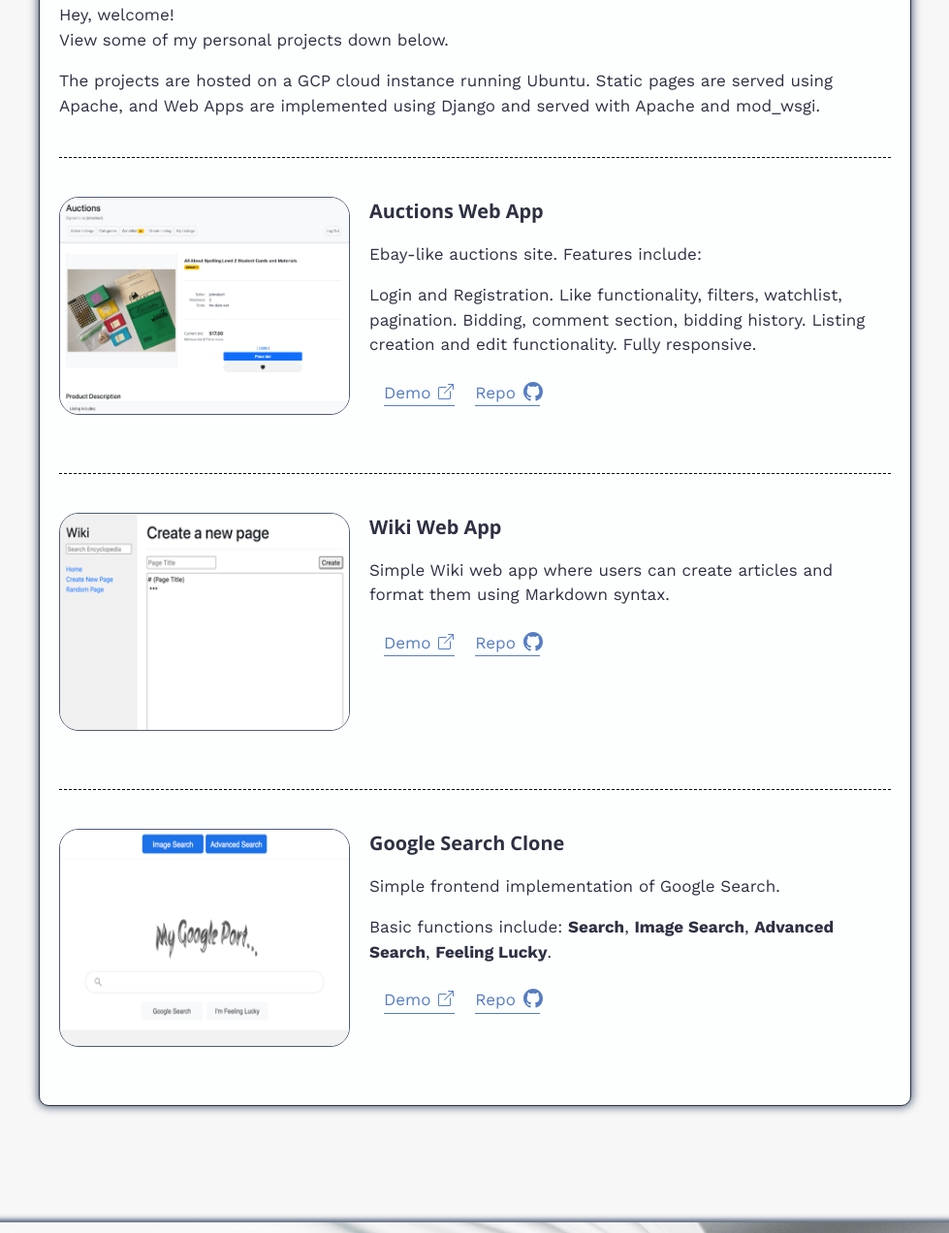
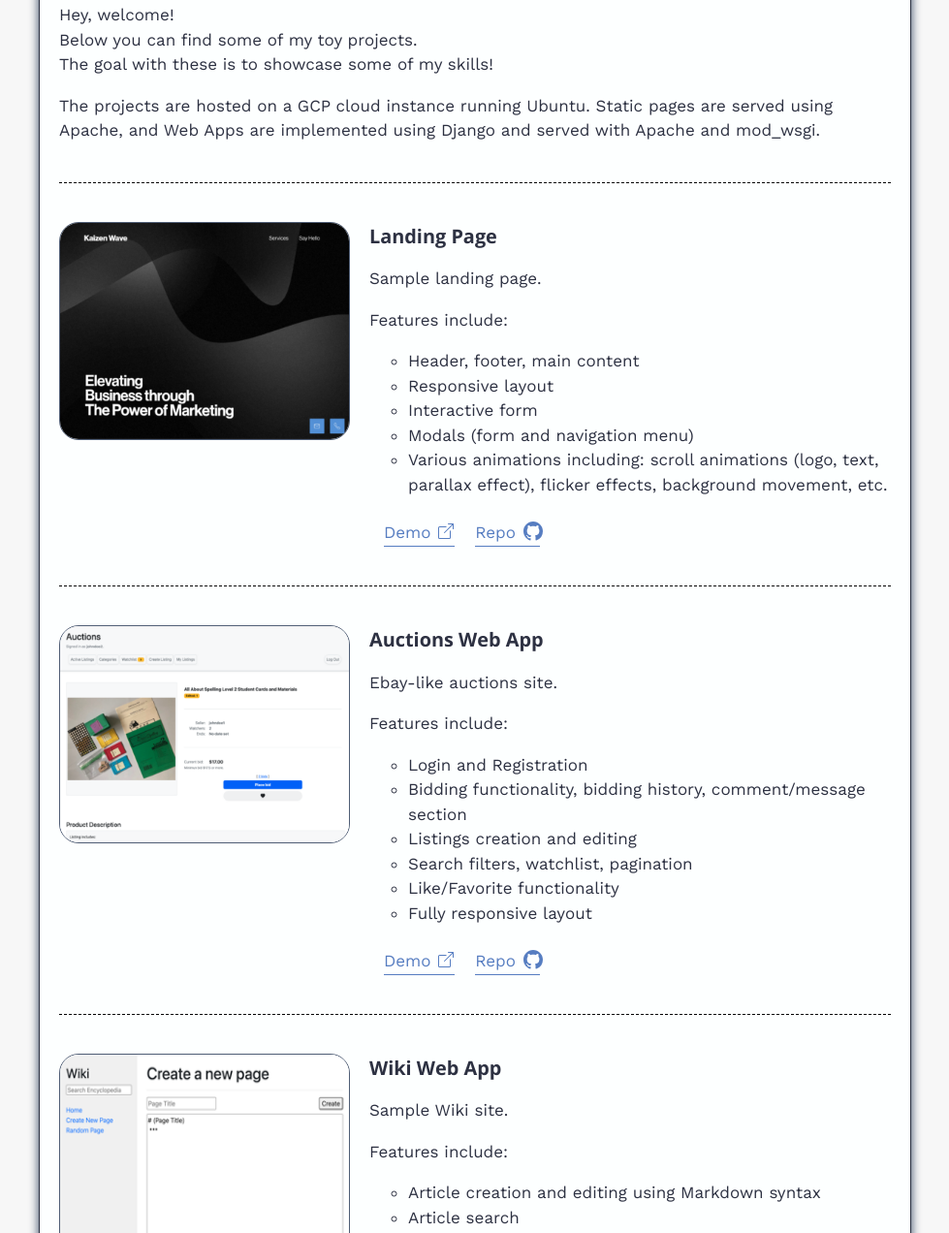
Before and after one commit to lhern376/lhern376.github.io, a plain HTML site: page index.html in a window 1280 px wide. Shown: the part 407-1679 px from the top of the page at 97% size, without its empty margins (150-1129 px from the left). Drawn offline with nearby package versions, Linux system fonts and the light colour scheme.

Commit message:
adds landing page project and revamps project descriptions

```diff
--- a/css/styles.css
+++ b/css/styles.css
@@ -102,6 +102,10 @@ h3 {
   margin: 0;
 }
 
+.projects li {
+  list-style-type: circle;
+}
+
 /* Profile
 ------------------------------------------ */
 header {
@@ -186,8 +190,8 @@ header {
 .project-item img {
   margin-bottom: 2rem;
   display: block;
-  margin-left: auto;
-  margin-right: auto;
+  /* margin-left: auto;
+  margin-right: auto; */
 }
 
 .project-item h3 {
@@ -287,6 +291,13 @@ footer {
   }
 }
 
+@media screen and (max-width: 1059px) {
+  .project-item img {
+    margin-inline: auto;
+  }
+}
+
+
 @media screen and (min-width: 750px) {
   header,
   footer {
--- a/index.html
+++ b/index.html
@@ -28,23 +28,50 @@
         <div class="content-wrap">
           <div class="card">
             <h2>Featured Projects</h2>
-            <p>Hey, welcome!<br>View some of my personal projects down below.</p>
+            <p>Hey, welcome!<br>Below you can find some of my toy projects.<br>The goal with these is to showcase some of my skills!</p>
             <p>The projects are hosted on a GCP cloud instance running Ubuntu. Static pages are served using Apache,
               and Web Apps are implemented using Django and served with Apache and mod_wsgi.
             </p>
 
             <!-- Copy the whole <section> block to add more projects. -->
+              <div class="divider"></div>
+              <section class="project-item">
+                <img src="images/thumbnails/thumbnail_landing_page_app_sm.png" alt="Image of my Commerce web application">
+                <div>
+                  <h3>Landing Page</h3>
+                  <p>Sample landing page.</p>
+                  <p>Features include:</p>
+                  <ul>
+                    <li>Header, footer, main content</li>
+                    <li>Responsive layout</li>
+                    <li>Interactive form</li>
+                    <li>Modals (form and navigation menu)</li>
+                    <li>Various animations including: scroll animations (logo, text, parallax effect), flicker effects, background movement, etc.</li>
+                  </ul>
+                  <div>
+                    <a class="btn demo" href="http://34.171.109.67:8085/" target="_blank">Demo</a>
+                    <a class="btn repo" href="https://github.com/lhern376/kaizenwave-aa-encoder" target="_blank">Repo</a>
+                  </div>
+                </div>
+              </section>
+              <!-- End of Project block. -->
+
+            <!-- Copy the whole <section> block to add more projects. -->
             <div class="divider"></div>
             <section class="project-item">
-              <img src="images/thumbnails/thumbnail_commerce_webapp.png" alt="Image of my Commerce web application">
+              <img src="images/thumbnails/thumbnail_commerce_webapp_sm.png" alt="Image of my Commerce web application">
               <div>
                 <h3>Auctions Web App</h3>
-                <p>Ebay-like auctions site. Features include:</p>
-                <p>
-                  Login and Registration. Like functionality, filters, watchlist, pagination.
-                  Bidding, comment section, bidding history. Listing creation and edit functionality.
-                  Fully responsive.
-                </p>
+                <p>Ebay-like auctions site.</p>
+                <p>Features include:</p>
+                <ul>
+                  <li>Login and Registration</li>
+                  <li>Bidding functionality, bidding history, comment/message section</li>
+                  <li>Listings creation and editing</li>
+                  <li>Search filters, watchlist, pagination</li>
+                  <li>Like/Favorite functionality</li>
+                  <li>Fully responsive layout</li>
+                </ul>
                 <div>
                   <a class="btn demo" href="http://34.171.109.67:8084/" target="_blank">Demo</a>
                   <a class="btn repo" href="https://github.com/lhern376/project-2-commerce" target="_blank">Repo</a>
@@ -59,7 +86,12 @@
               <img src="images/thumbnails/thumbnail_wiki_webapp.png" alt="Image of my Wiki web application">
               <div>
                 <h3>Wiki Web App</h3>
-                <p>Simple Wiki web app where users can create articles and format them using Markdown syntax.</p>
+                <p>Sample Wiki site.</p>
+                <p>Features include:</p>
+                <ul>
+                  <li>Article creation and editing using Markdown syntax</li>
+                  <li>Article search</li>
+                </ul>
                 <div>
                   <a class="btn demo" href="http://34.171.109.67:8083/" target="_blank">Demo</a>
                   <a class="btn repo" href="https://github.com/lhern376/project-1-wiki" target="_blank">Repo</a>
@@ -73,9 +105,13 @@
             <section class="project-item">
               <img src="images/thumbnails/thumbnail_google_clone.png" alt="Image of Google Search clone">
               <div>
-                <h3>Google Search Clone</h3>
-                <p>Simple frontend implementation of Google Search.</p>
-                <p>Basic functions include: <strong>Search</strong>, <strong>Image Search</strong>, <strong>Advanced Search</strong>, <strong>Feeling Lucky</strong>.</p>
+                <h3>Google Search</h3>
+                <p>Sample frontend for Google Search endpoints.</p>
+                <p>Includes UIs for:</p>
+                 <!-- <strong>Search</strong>, <strong>Image Search</strong>, <strong>Advanced Search</strong>, <strong>Feeling Lucky</strong>.</p> -->
+                <ul>
+                  <li>Search, Advanced Search, Image Search, and Feeling Lucky</li>
+                </ul>
                 <div>
                   <a class="btn demo" href="http://34.171.109.67:8080/" target="_blank">Demo</a>
                   <a class="btn repo" href="https://github.com/lhern376/project-0" target="_blank">Repo</a>
```
Also changed, not shown: images/thumbnails/thumbnail_commerce_webapp.png (deleted), images/thumbnails/thumbnail_commerce_webapp_sm.png (added), images/thumbnails/thumbnail_landing_page_app_sm.png (added).
